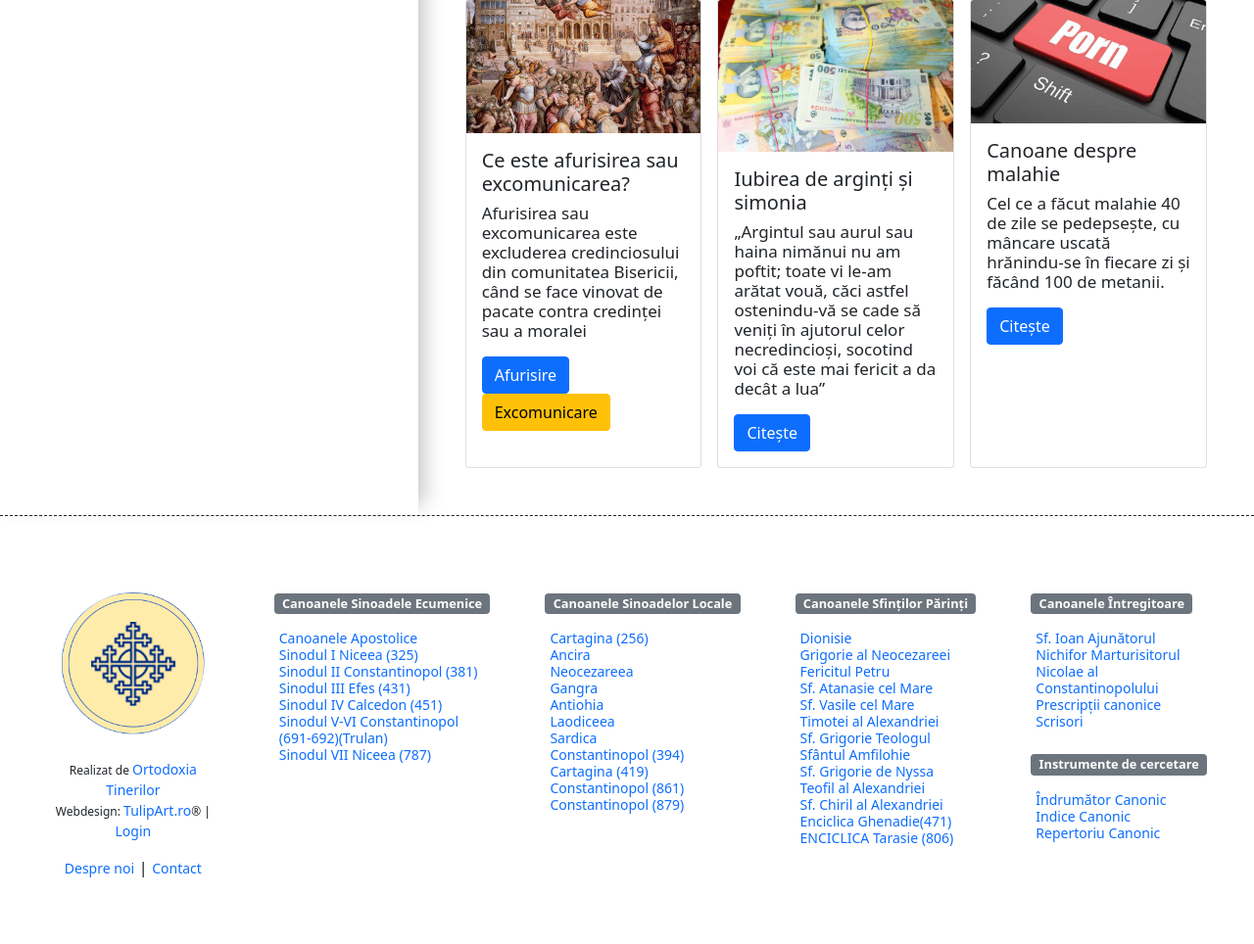
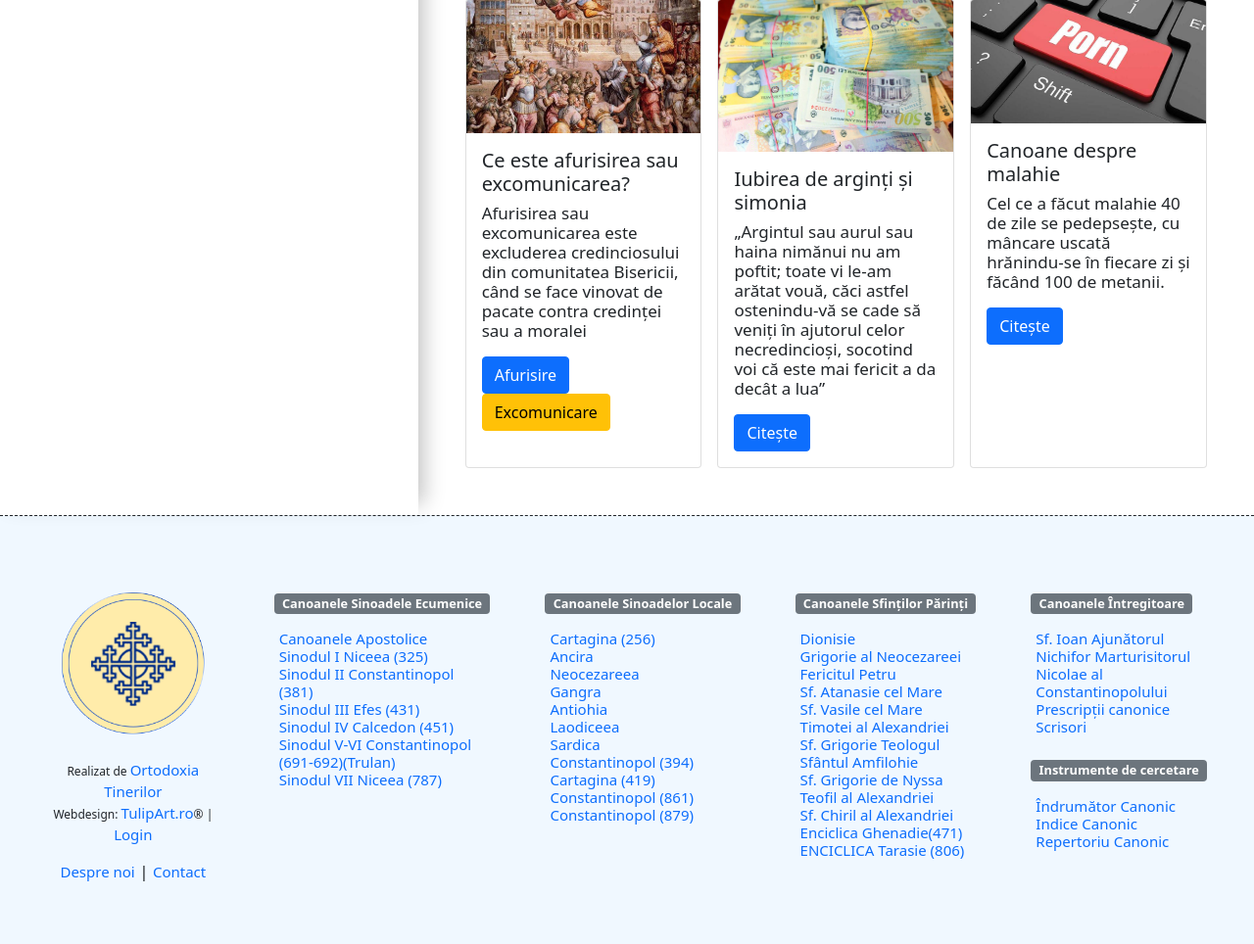
Before and after one commit to dutzelu/canoaneortodoxe, a PHP site: page /canoane/ in a window 1280 px wide. Shown: the part 2293-3257 px from the top of the page at 98% size. Before the commit the page ends 3189 px from the top, so only its background shows below. Run offline with PHP 8.4, Linux system fonts and the light colour scheme; data comes from the database, SQL or seed files in the repository; some libraries are stand-ins or nearby versions.

Commit message:
bg footer + font size

```diff
--- a/style.css
+++ b/style.css
@@ -281,9 +281,10 @@ footer {
   margin-top: 0;
   padding-top: 30px;
   border-top:1px dashed;
+  background: aliceblue;
 }
 footer a {
-  font-size:14px;
+  font-size:15px;
 }
 
 .logoFooter img {max-width:150px;}
@@ -293,7 +294,7 @@ footer a {
 footer ul li {
   list-style: none;
   margin:0;
-  line-height: 16px;
+  line-height: 18px;
   margin-left:5px;
 
 }
```
